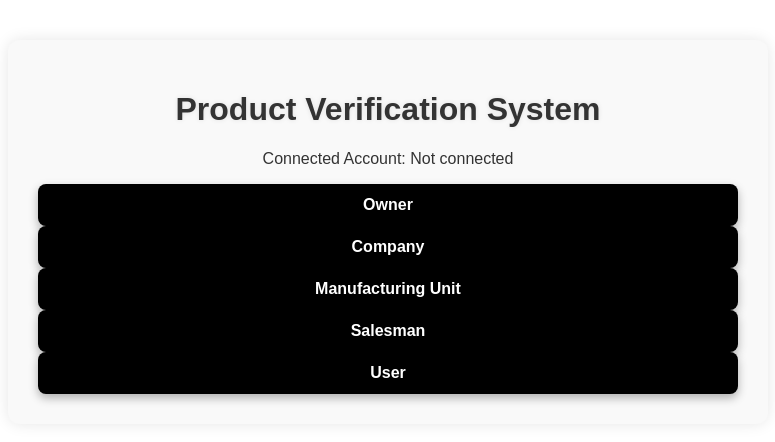
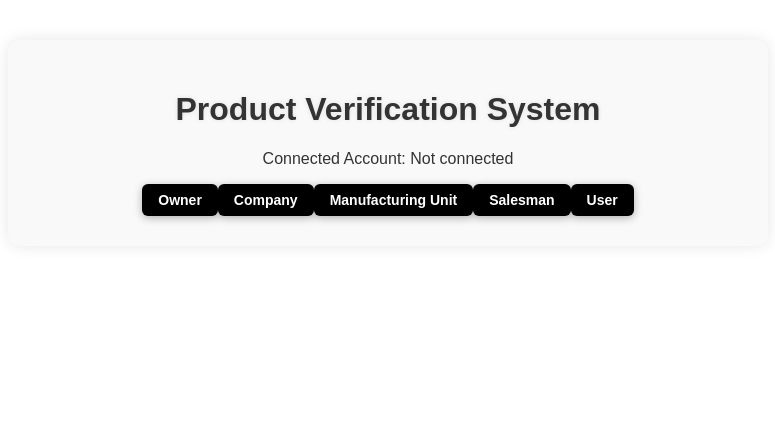
Before and after one commit to Dinesh1305/Product-Verification, a React (Vite) app in the folder vite-project/: page / in a window 1280 px wide. Shown: the top 442 px of the page, without its empty margins (252-1027 px from the left). Built offline with nearby package versions, Linux system fonts and the light colour scheme.

Commit message:
index.css are changed

```diff
--- a/vite-project/src/index.css
+++ b/vite-project/src/index.css
@@ -62,22 +62,22 @@ input:focus {
 }
 
 button {
-  width: 100%;
-  padding: 12px;
-  font-size: 16px;
+  width: auto;
+  padding: 8px 16px;
+  font-size: 14px;
   font-weight: bold;
   background: #000000;
   color: white;
   border: none;
-  border-radius: 8px;
+  border-radius: 6px;
   cursor: pointer;
   transition: 0.3s;
-  box-shadow: 0px 4px 10px rgba(0, 0, 0, 0.3);
+  box-shadow: 0px 2px 8px rgba(0, 0, 0, 0.3);
 }
 
 button:hover {
   background: #333333;
-  box-shadow: 0px 4px 15px rgba(51, 51, 51, 0.5);
+  box-shadow: 0px 2px 10px rgba(51, 51, 51, 0.5);
 }
 
 button:active {
```
